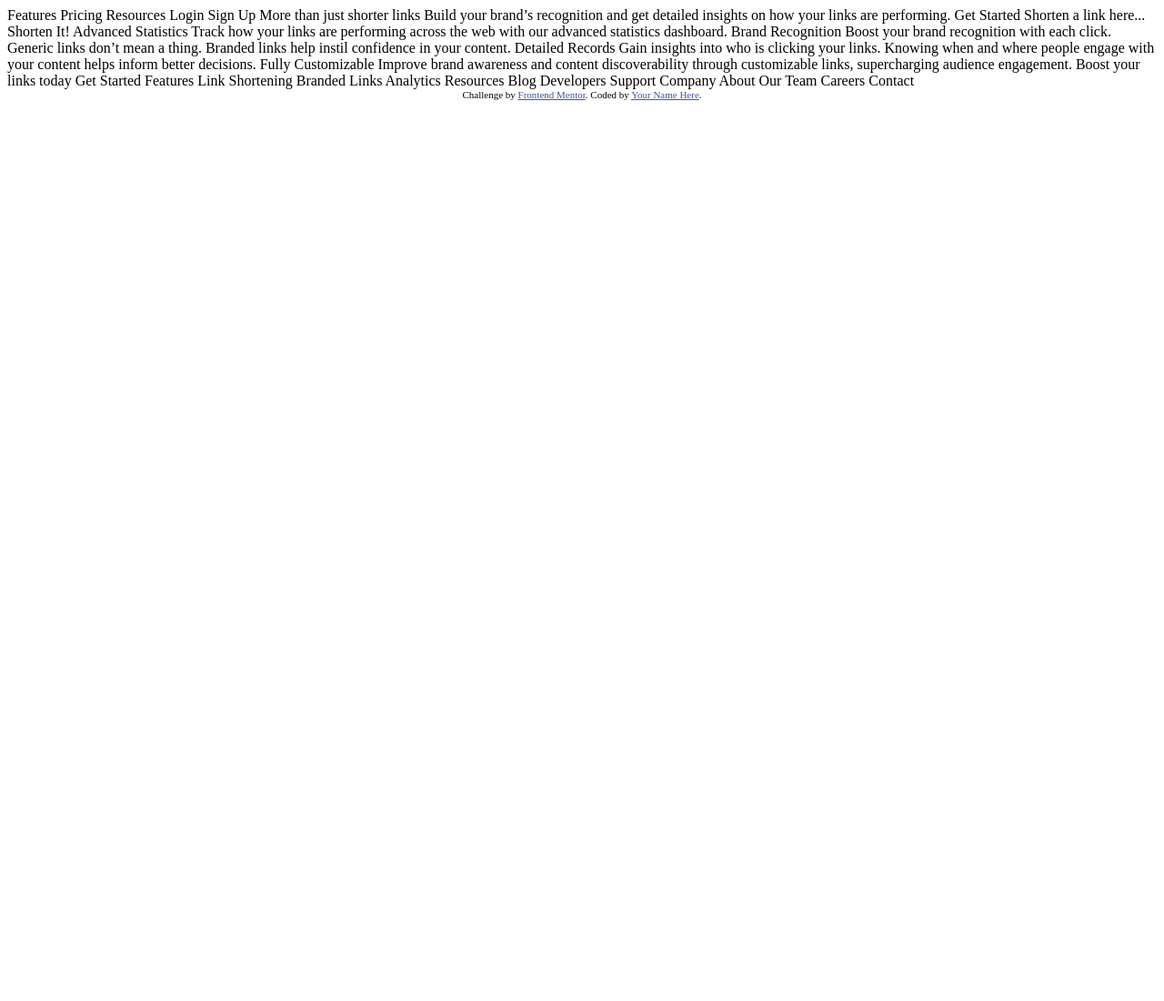
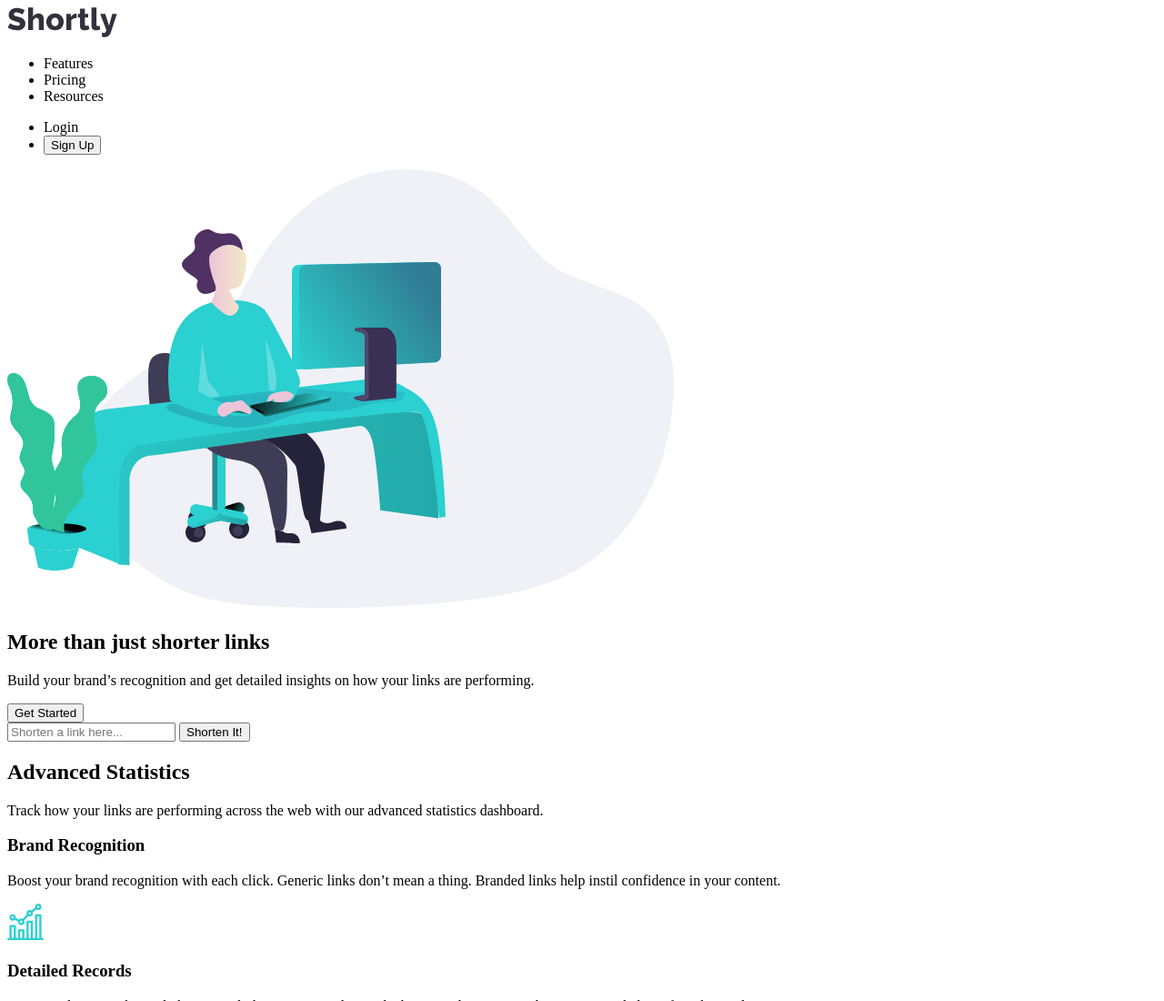
Before and after one commit to Samwelomwenga/url-shortening-api, a plain HTML site: page index.html in a window 1280 px wide. Shown: the top 1100 px of the page at 91% size. Before the commit the page ends 800 px from the top, so only its background shows below. Drawn offline with Linux system fonts and the light colour scheme.

Commit message:
Add styles sheet file

```diff
--- a/index.html
+++ b/index.html
@@ -15,67 +15,105 @@
   </style>
 </head>
 <body>
-
-  Features
-  Pricing
-  Resources
-
-  Login
-  Sign Up
-
-  More than just shorter links
-
-  Build your brand’s recognition and get detailed insights
+  <main>
+    <header>
+      <img src="images\logo.svg" loading="lazy" alt="logo">
+      <div>
+        <ul>
+          <li>Features</li>
+          <li>Pricing</li>
+          <li>Resources</li>
+        </ul>
+        <ul>
+          <li>Login</li>
+          <li><button>Sign Up</button></li>
+        </ul>
+      </div>
+    </header>
+    <section>
+      <img src="images\illustration-working.svg" loading="lazy" alt="illustration-working">
+      <h1> More than just shorter links</h1>
+      <p>Build your brand’s recognition and get detailed insights
         on how your links are performing.
-
-  Get Started
-
-  Shorten a link here...
-
-  Shorten It!
-
-  Advanced Statistics
-
+      </p>
+      <button>Get Started</button>
+    </section>
+    <div>
+      <input type="url" name="" id="" placeholder="Shorten a link here...">
+      <input type="submit" value="Shorten It!">
+    </div>
+    <section>
+      <h2>Advanced Statistics</h2>
+      <p>
         Track how your links are performing across the web with our
         advanced statistics dashboard.
-
-  Brand Recognition
-
-  Boost your brand recognition with each click. Generic links don’t
-  mean a thing. Branded links help instil confidence in your content.
-
-  Detailed Records
-
+      </p>
+     <div>
+      <section>
+        <h3>Brand Recognition</h3>
+        <p>
+Boost your brand recognition with each click. Generic links don’t mean a thing. Branded links help instil confidence in your content.
+        </p>
+        <img src="images\icon-brand-recognition.svg" loading="lazy" alt="icon-brand-recognition">
+      </section>
+       <section>
+        <h3>Detailed Records</h3>
+        <p>
           Gain insights into who is clicking your links. Knowing when and where
           people engage with your content helps inform better decisions.
-
-  Fully Customizable
-
+        </p>
+        <img src="images\icon-detailed-records.svg" loadingg="lazy" alt="icon-detailed-records">
+      </section>
+      <section>
+        <h3>Fully Customizable</h3>
+        <p>
           Improve brand awareness and content discoverability through customizable
           links, supercharging audience engagement.
+        </p>
+        <img src="images\icon-fully-customizable.svg" loading="lazy" alt="icon-fully-customizable">
+      </section>
+     </div>
+    </section>
+    <section>
+      <h2>Boost your links today</h2>
+      <button>Get Started</button>
+    </section>
+    <footer>
+      <img src="images\logo.svg" loading="lazy" alt="logo">
+      <ul>
+    <li>Features</li>
+    <li>Link Shortening</li>
+    <li>Branded Links</li>
+    <li>Analytics</li>
+      </ul>
+      <ul>
+        <li>Resources</li>
+        <li>Blog</li>
+        <li>Developers</li>
+        <li>Support</li>
+          </ul>
+          <ul>
+            <li> Company</li>
+            <li>About</li>
+            <li>Our Team</li>
+            <li>Careers</li>
+            <li>Contact</li>
+              </ul>
+              <ul>
+                <li><img src="images/icon-facebook.svg" loading="lazy" alt=""></li>
+                <li><img src="images\icon-twitter.svg" loading="lazy" alt=""></li>
+                <li><img src="images\icon-pinterest.svg" loading="lazy" alt=""></li>
+                <li><img src="images\icon-instagram.svg" loading="lazy" alt=""></li>
+              </ul>
+    </footer>
+  </main>
 
-  Boost your links today
 
-  Get Started
 
-  Features
 
-  Link Shortening
-  Branded Links
-  Analytics
 
-  Resources
 
-  Blog
-  Developers
-  Support
 
-  Company
-
-  About
-  Our Team
-  Careers
-  Contact
 
   <div class="attribution">
     Challenge by <a href="https://www.frontendmentor.io?ref=challenge" target="_blank">Frontend Mentor</a>.
```
Also changed, not shown: styles.css (added). Lines whose indentation alone changed are shown as unchanged.
